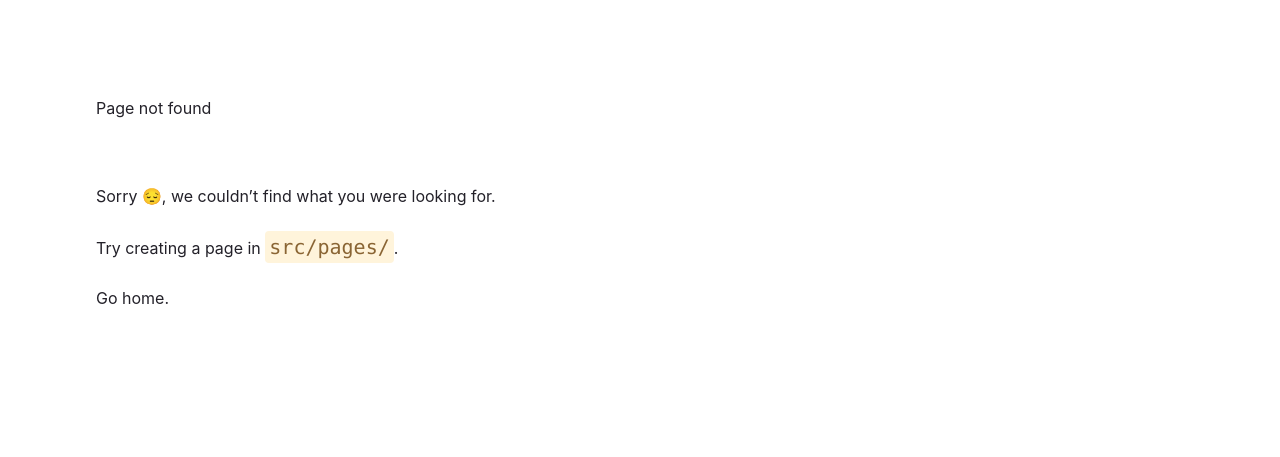
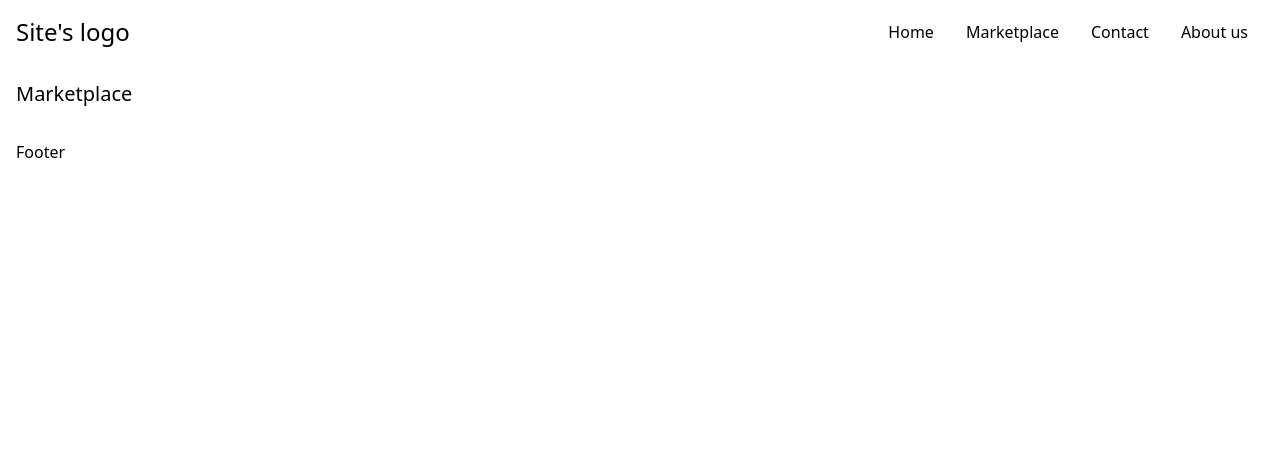
Before and after one commit to Aziz-TheDarkCode/gatsby-firtst-steps, a Gatsby site: page /marketplace in a window 1280 px wide. Before the commit this address had no page. Built offline with nearby package versions, Linux system fonts and the light colour scheme; Gatsby itself is replaced by a stand-in of ours.

Commit message:
Building the header and the footer of our websit and also add the functionnality to navigate through thr page

```diff
--- a/gatsby-config.js
+++ b/gatsby-config.js
@@ -4,6 +4,27 @@ module.exports = {
     siteUrl: `https://www.yourdomain.tld`,
   },
   plugins: [
-    'gatsby-plugin-postcss',
+    // You can have multiple instances of this plugin
+    // to read source nodes from different locations on your
+    // filesystem.
+    //
+    // The following sets up the Jekyll pattern of having a
+    // "pages" directory for Markdown files and a "data" directory
+    // for `.json`, `.yaml`, `.csv`.
+    {
+      resolve: `gatsby-source-filesystem`,
+      options: {
+        name: `pages`,
+        path: `${__dirname}/src/pages/`,
+      },
+    },
+    {
+      resolve: `gatsby-source-filesystem`,
+      options: {
+        name: `data`,
+        path: `${__dirname}/src/data/`,
+        ignore: [`**/\.*`], // ignore files starting with a dot
+      },
+    },
   ],
 }
--- a/package.json
+++ b/package.json
@@ -16,6 +16,7 @@
   },
   "dependencies": {
     "gatsby": "^4.21.1",
+    "gatsby-source-filesystem": "^4.22.0",
     "react": "^18.1.0",
     "react-dom": "^18.1.0"
   },
--- /dev/null
+++ b/src/layout/Footer.jsx
@@ -0,0 +1,13 @@
+import React from 'react'
+
+function Footer() {
+  return (
+    <header>
+        <section className='p-4 container mx-auto flex items-center justify-between'>
+          <div>Footer</div>
+        </section>
+    </header>
+  )
+}
+
+export default Footer
--- /dev/null
+++ b/src/layout/Header.jsx
@@ -0,0 +1,23 @@
+import { Link } from 'gatsby'
+import React from 'react'
+
+function Header() {
+
+  return (
+    <header>
+      {/* Header wrapper */}
+      <section className='p-4 container mx-auto flex items-center justify-between'>
+      <Link to='/' className='text-2xl'>Site's logo</Link>
+      <nav className='flex items-center'>
+        <Link to='/'>Home</Link>
+        <Link to='/marketplace'>Marketplace</Link>
+        <Link to='/contact'>Contact</Link>
+        <Link to='/about-us'>About us</Link>
+      </nav>
+      </section>
+
+    </header>
+  )
+}
+
+export default Header
--- /dev/null
+++ b/src/layout/Layout.jsx
@@ -0,0 +1,18 @@
+import React from 'react'
+import Footer from './Footer'
+import Header from './Header'
+
+function Layout({children,pageTitle}) {
+  return (
+    <>
+        <Header/>
+        <main className='container mx-auto p-4'>
+            <h1 className="text-xl capitalize">{pageTitle}</h1>
+            {children}
+        </main>
+        <Footer/>
+    </>
+  )
+}
+
+export default Layout
--- a/src/pages/404.js
+++ /dev/null
@@ -1,49 +0,0 @@
-import * as React from "react"
-import { Link } from "gatsby"
-
-const pageStyles = {
-  color: "#232129",
-  padding: "96px",
-  fontFamily: "-apple-system, Roboto, sans-serif, serif",
-}
-const headingStyles = {
-  marginTop: 0,
-  marginBottom: 64,
-  maxWidth: 320,
-}
-
-const paragraphStyles = {
-  marginBottom: 48,
-}
-const codeStyles = {
-  color: "#8A6534",
-  padding: 4,
-  backgroundColor: "#FFF4DB",
-  fontSize: "1.25rem",
-  borderRadius: 4,
-}
-
-const NotFoundPage = () => {
-  return (
-    <main style={pageStyles}>
-      <h1 style={headingStyles}>Page not found</h1>
-      <p style={paragraphStyles}>
-        Sorry 😔, we couldn’t find what you were looking for.
-        <br />
-        {process.env.NODE_ENV === "development" ? (
-          <>
-            <br />
-            Try creating a page in <code style={codeStyles}>src/pages/</code>.
-            <br />
-          </>
-        ) : null}
-        <br />
-        <Link to="/">Go home</Link>.
-      </p>
-    </main>
-  )
-}
-
-export default NotFoundPage
-
-export const Head = () => <title>Not found</title>
--- /dev/null
+++ b/src/pages/404.jsx
@@ -0,0 +1,16 @@
+import * as React from "react"
+import { Link } from "gatsby"
+import Layout from "../layout/Layout"
+
+const NotFoundPage = () => {
+  return (
+      <Layout>
+        <h1>404 Page Not Found</h1>
+        <Link to="/">Go home</Link>.
+      </Layout>
+  )
+}
+
+export default NotFoundPage
+
+export const Head = () => <title>Not found</title>
--- a/src/pages/index.js
+++ b/src/pages/index.jsx
@@ -1,8 +1,11 @@
 import * as React from "react"
+import Layout from "../layout/Layout";
+
 
 const IndexPage = () => {
   return (
-    <h1 className="bg-red-400">Welcome to Colobane Market</h1>
+    <Layout pageTitle={'homepage'}>
+    </Layout>
   )
 }
 
--- /dev/null
+++ b/src/pages/marketplace.jsx
@@ -0,0 +1,12 @@
+import * as React from "react"
+import Layout from "../layout/Layout"
+const MarketPage = () => {
+  return (
+    <Layout pageTitle={'marketplace'}>
+    </Layout>
+  )
+}
+
+export default MarketPage
+
+export const Head = () => <title>About</title>
--- a/src/styles/global.css
+++ b/src/styles/global.css
@@ -1,3 +1,10 @@
 @tailwind base;
 @tailwind components;
 @tailwind utilities;
+
+
+@layer components {
+    nav a {
+        @apply  px-4
+    }
+}
--- a/tailwind.config.js
+++ b/tailwind.config.js
@@ -1,8 +1,9 @@
 /** @type {import('tailwindcss').Config} */
 module.exports = {
   content: [
-    "./src/pages/**/*.{js,jsx,ts,tsx}",
-    "./src/components/**/*.{js,jsx,ts,tsx}",
+    // "./src/pages/**/*.{js,jsx,ts,tsx}",
+    // "./src/components/**/*.{js,jsx,ts,tsx}",
+    "./src/**/*.{js,jsx,ts,tsx}"
   ],
   theme: {
     extend: {},
```
Also changed, not shown: 1 other file.
